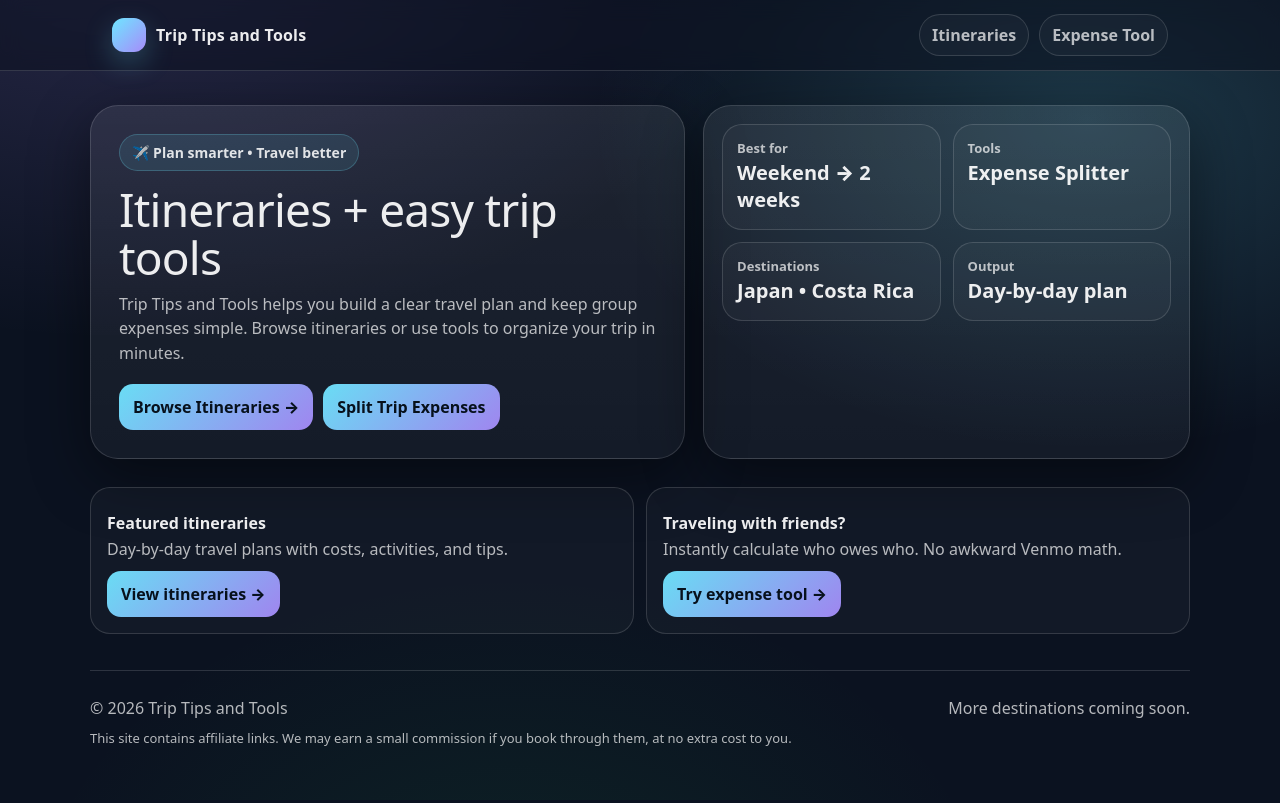
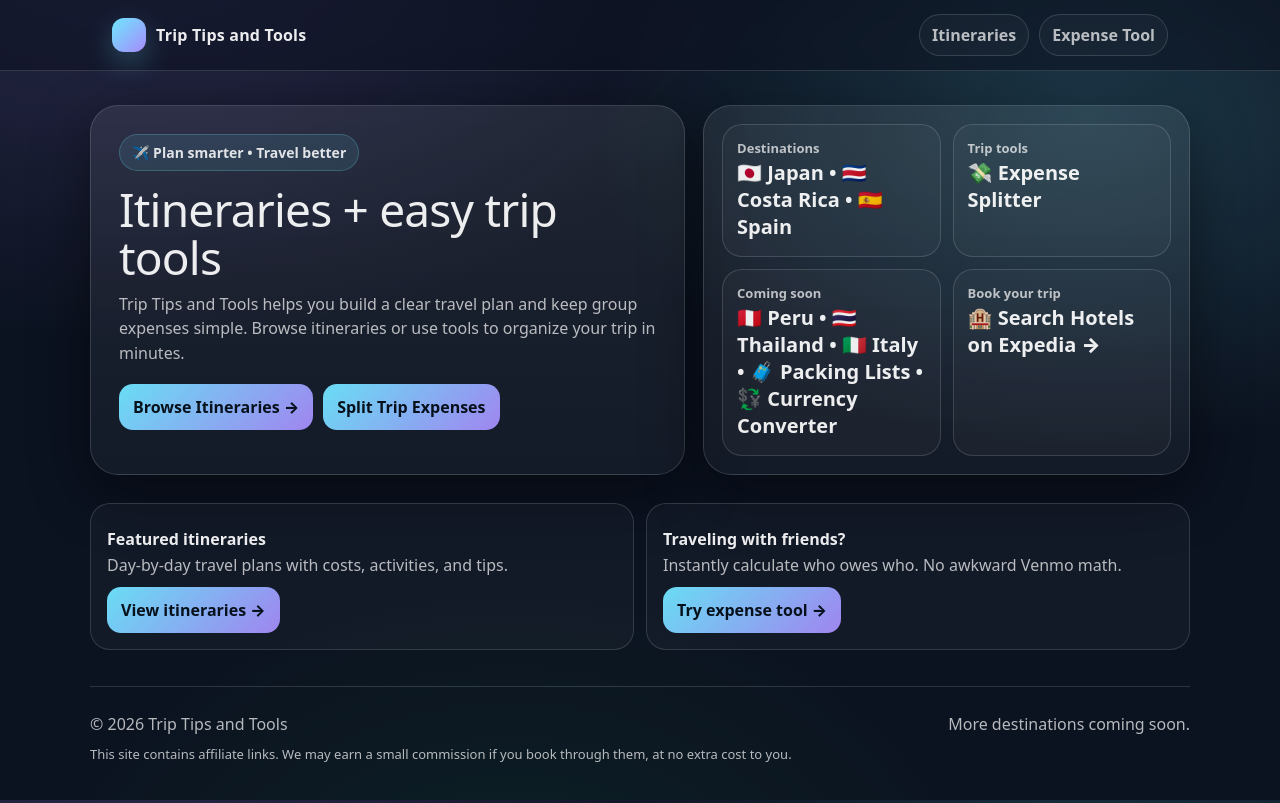
Before and after one commit to omeraz29/triptipsandtools, a website: page trip-tips-and-tools/index.html in a window 1280 px wide. Drawn offline with Linux system fonts and the light colour scheme.

Commit message:
Update index.html

```diff
--- a/trip-tips-and-tools/index.html
+++ b/trip-tips-and-tools/index.html
@@ -39,20 +39,28 @@
       <div class="card hero-right">
         <div class="statgrid">
           <div class="mini">
-            <div class="label">Best for</div>
-            <div class="big">Weekend → 2 weeks</div>
+            <div class="label">Destinations</div>
+            <div class="big">
+              <a href="japan-itinerary.html" style="color:inherit; text-decoration:none;">🇯🇵 Japan</a> •
+              <a href="costa-rica-itinerary.html" style="color:inherit; text-decoration:none;">🇨🇷 Costa Rica</a> •
+              <a href="spain-itinerary.html" style="color:inherit; text-decoration:none;">🇪🇸 Spain</a>
+            </div>
           </div>
           <div class="mini">
-            <div class="label">Tools</div>
-            <div class="big">Expense Splitter</div>
+            <div class="label">Trip tools</div>
+            <div class="big">
+              <a href="expense-tool.html" style="color:inherit; text-decoration:none;">💸 Expense Splitter</a>
+            </div>
           </div>
           <div class="mini">
-            <div class="label">Destinations</div>
-            <div class="big">Japan • Costa Rica</div>
+            <div class="label">Coming soon</div>
+            <div class="big">🇵🇪 Peru • 🇹🇭 Thailand • 🇮🇹 Italy • 🧳 Packing Lists • 💱 Currency Converter</div>
           </div>
           <div class="mini">
-            <div class="label">Output</div>
-            <div class="big">Day-by-day plan</div>
+            <div class="label">Book your trip</div>
+            <div class="big">
+              <a href="https://expedia.com/affiliates/expedia-home.Dfs7JrJ" target="_blank" style="color:inherit; text-decoration:none;">🏨 Search Hotels on Expedia →</a>
+            </div>
           </div>
         </div>
       </div>
```
